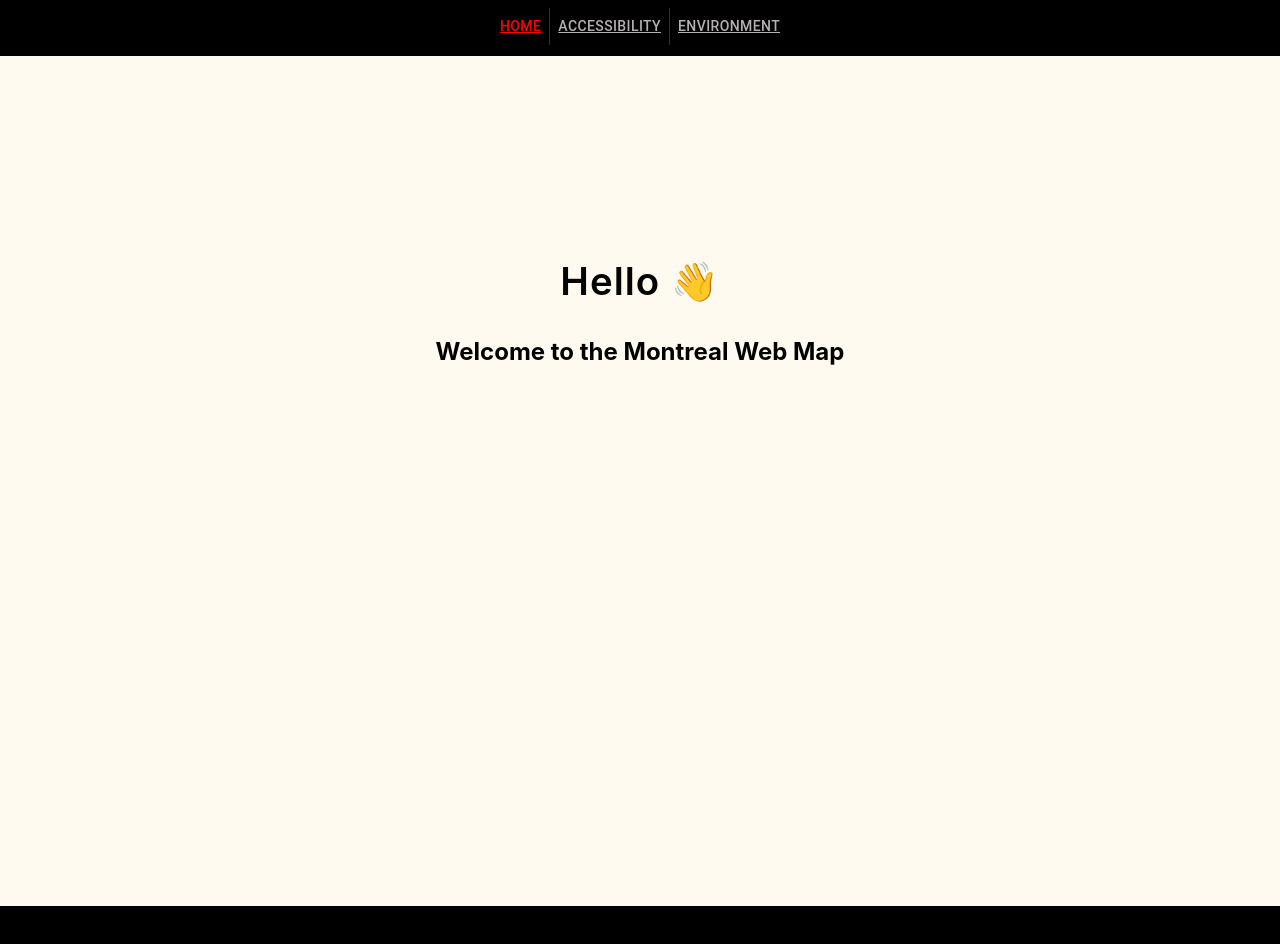
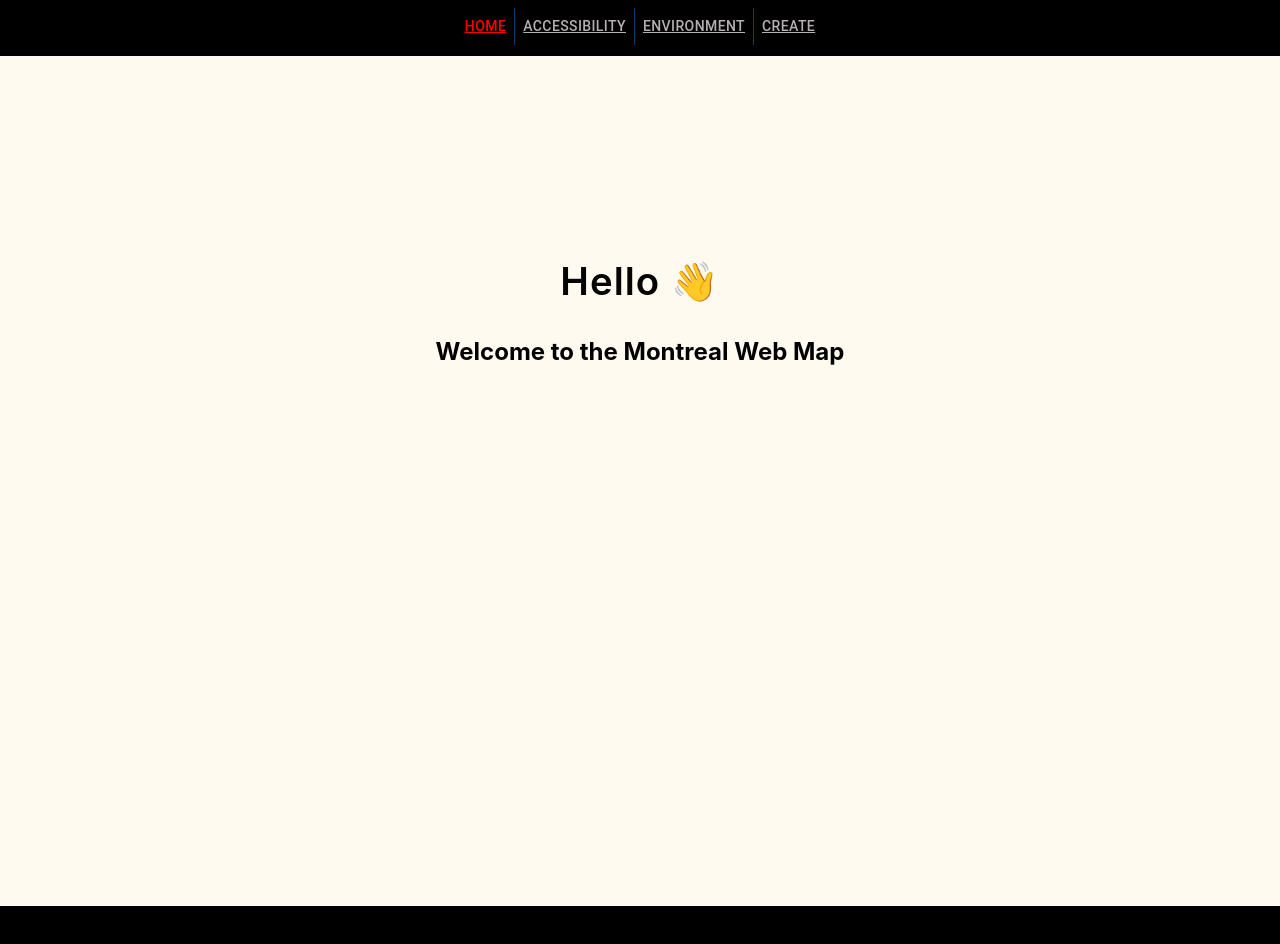
Before and after one commit to NatKwok/react-leaflet-mtl, a React (Create React App) app: page / in a window 1280 px wide. Shown: the top 944 px of the page. Built offline with nearby package versions, Linux system fonts and the light colour scheme.

Commit message:
Added Create Page, Changed header, make multiple markers

```diff
--- a/src/App.js
+++ b/src/App.js
@@ -4,6 +4,7 @@ import MainLayout from "./MainLayout";
 import Home from "./pages/Home";
 import Accessibility from "./pages/Accessibility"
 import Environment from "./pages/Environment"
+import Create from "./pages/Create";
 function App() {
   return (
     <div className="App">
@@ -12,6 +13,7 @@ function App() {
         <Route index element={<Home />} />
         <Route path="/access"element={<Accessibility/>} />
         <Route path="/env"element={<Environment/>} />
+        <Route path="/create"element={<Create/>} />
         </Route>
       </Routes>
     </div>
--- a/src/components/LocationMarker.jsx
+++ b/src/components/LocationMarker.jsx
@@ -2,6 +2,7 @@ import React, { useState } from "react";
 import { Marker, Popup, useMapEvents } from "react-leaflet";
 import "../App.css";
 import 'leaflet/dist/leaflet.css';
+import { latLng } from "leaflet";
 
 function LocationMarker() {
     const [position, setPosition] = useState(null)
--- a/src/components/layouts/Header.jsx
+++ b/src/components/layouts/Header.jsx
@@ -49,7 +49,17 @@ function Header() {
             </NavLink>
           </Button>
 
-
+          <Button>
+            <NavLink
+              className={({ isActive }) =>
+                isActive ? "link-active" : "link-inactive"
+              }
+              to="/create"
+            >
+              {" "}
+              Create
+            </NavLink>
+          </Button>
         </ButtonGroup>
       </div>
 
--- /dev/null
+++ b/src/pages/Create.js
@@ -0,0 +1,30 @@
+import React from "react";
+import {
+  MapContainer,
+  TileLayer,
+  GeoJSON,
+  LayersControl
+} from "react-leaflet";
+import "../App.css";
+import "leaflet/dist/leaflet.css";
+import LocationMarker from "../components/LocationMarker";
+
+
+function Create() {
+
+  return (
+    <MapContainer
+      center={[45.5019, -73.5674]}
+      zoom={11}
+      scrollWheelZoom={false}
+      style={{height: "100vh"}}
+    >
+      <TileLayer
+        attribution='&copy; <a href="https://www.openstreetmap.org/copyright">OpenStreetMap</a> contributors'
+        url="https://{s}.tile.openstreetmap.org/{z}/{x}/{y}.png"
+      />
+    </MapContainer>
+  );
+}
+
+export default Create;
```
Also changed, not shown: src/components/Marker.jsx (added, +13 -0 lines).
